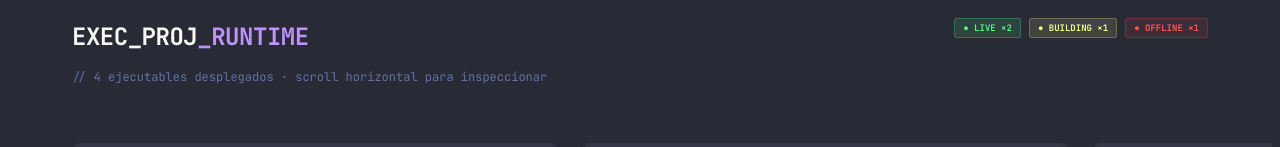
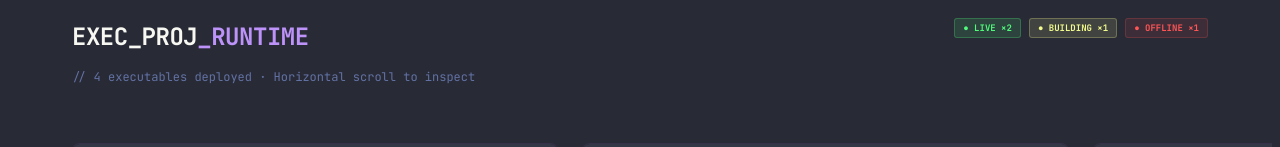
Before and after one commit to dnnnah/dnnnah-runtime, a Next.js app: page / in a window 1280 px wide. Shown: the part 3380-3527 px from the top of the page. Built offline with nearby package versions, Linux system fonts and the light colour scheme.

Commit message:
vuelta a la normalidad

```diff
--- a/src/features/projects/ProjectsSection.tsx
+++ b/src/features/projects/ProjectsSection.tsx
@@ -77,7 +77,7 @@ export function ProjectsSection() {
           color:         'var(--color-text-muted)',
           marginBottom:  '32px',
         }}>
-          // {projects.length} ejecutables desplegados · scroll horizontal para inspeccionar
+          // {projects.length} executables deployed · Horizontal scroll to inspect
         </p>
       </div>
 
--- a/src/shared/components/EasterEggs.tsx
+++ b/src/shared/components/EasterEggs.tsx
@@ -43,7 +43,7 @@ export function EasterEggs() {
       state.scrollDelta   += Math.abs(e.deltaY)
       state.lastTimestamp  = now
 
-      if (state.scrollDelta > 3000 && !state.active) {
+      if (state.scrollDelta > 8000 && !state.active) {
         state.active = true
         setShowPanic(true)
       }
--- a/src/shared/components/NavBar.tsx
+++ b/src/shared/components/NavBar.tsx
@@ -50,7 +50,7 @@ export function NavBar() {
       }}>
 
         {/* Logo */}
-        <a href="/" className="font-mono" style={{
+        <a href="/#boot" className="font-mono" style={{
           fontWeight:     700,
           fontSize:       '13px',
           color:          'var(--color-accent)',
```
